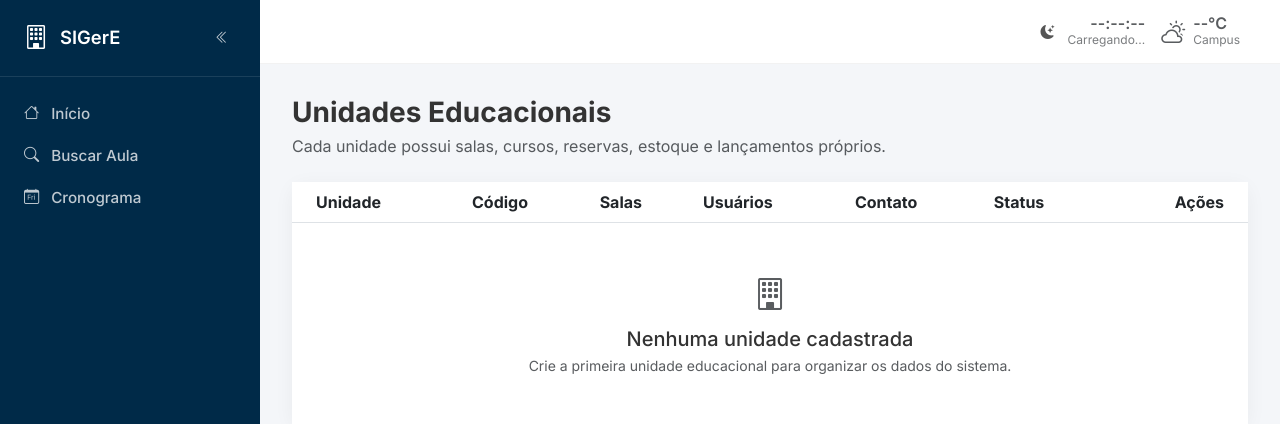
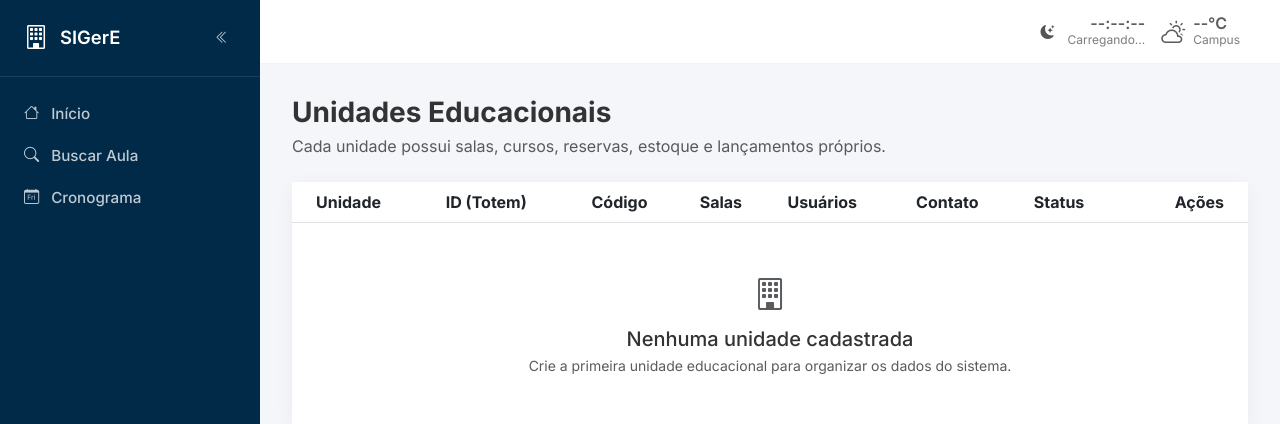
Before and after one commit to jmisturini/SIGerE, a Python web app: template app/templates/admin/unities.html in a window 1280 px wide. Shown: the top 424 px of the page. Run offline with Jinja, Linux system fonts and the light colour scheme; the template is opened without the code that fills it, so the values that code supplies are empty.

Commit message:
unidades: exibe a ID da unidade na listagem para uso no totem

```diff
--- a/app/templates/admin/unities.html
+++ b/app/templates/admin/unities.html
@@ -21,6 +21,7 @@
                 <thead>
                     <tr>
                         <th class="ps-4">Unidade</th>
+                        <th>ID (Totem)</th>
                         <th>Código</th>
                         <th>Salas</th>
                         <th>Usuários</th>
@@ -38,6 +39,9 @@
                                 <span class="badge text-bg-primary-subtle text-primary border border-primary-subtle mt-1">Unidade ativa</span>
                             {% endif %}
                             {% if u.address %}<div class="small text-muted">{{ u.address }}</div>{% endif %}
+                        </td>
+                        <td>
+                            <code class="text-body" title="Use no totem: /totem/?unity={{ u.id }}">{{ u.id }}</code>
                         </td>
                         <td><span class="badge text-bg-light border">{{ u.code }}</span></td>
                         <td>{{ room_counts.get(u.id, 0) }}</td>
@@ -70,7 +74,7 @@
                     </tr>
                 {% else %}
                     <tr>
-                        <td colspan="7" class="text-center text-muted p-5">
+                        <td colspan="8" class="text-center text-muted p-5">
                             <i class="bi bi-building fs-2 d-block mb-2"></i>
                             <h5 class="mb-1">Nenhuma unidade cadastrada</h5>
                             <p class="small mb-0">Crie a primeira unidade educacional para organizar os dados do sistema.</p>
```
